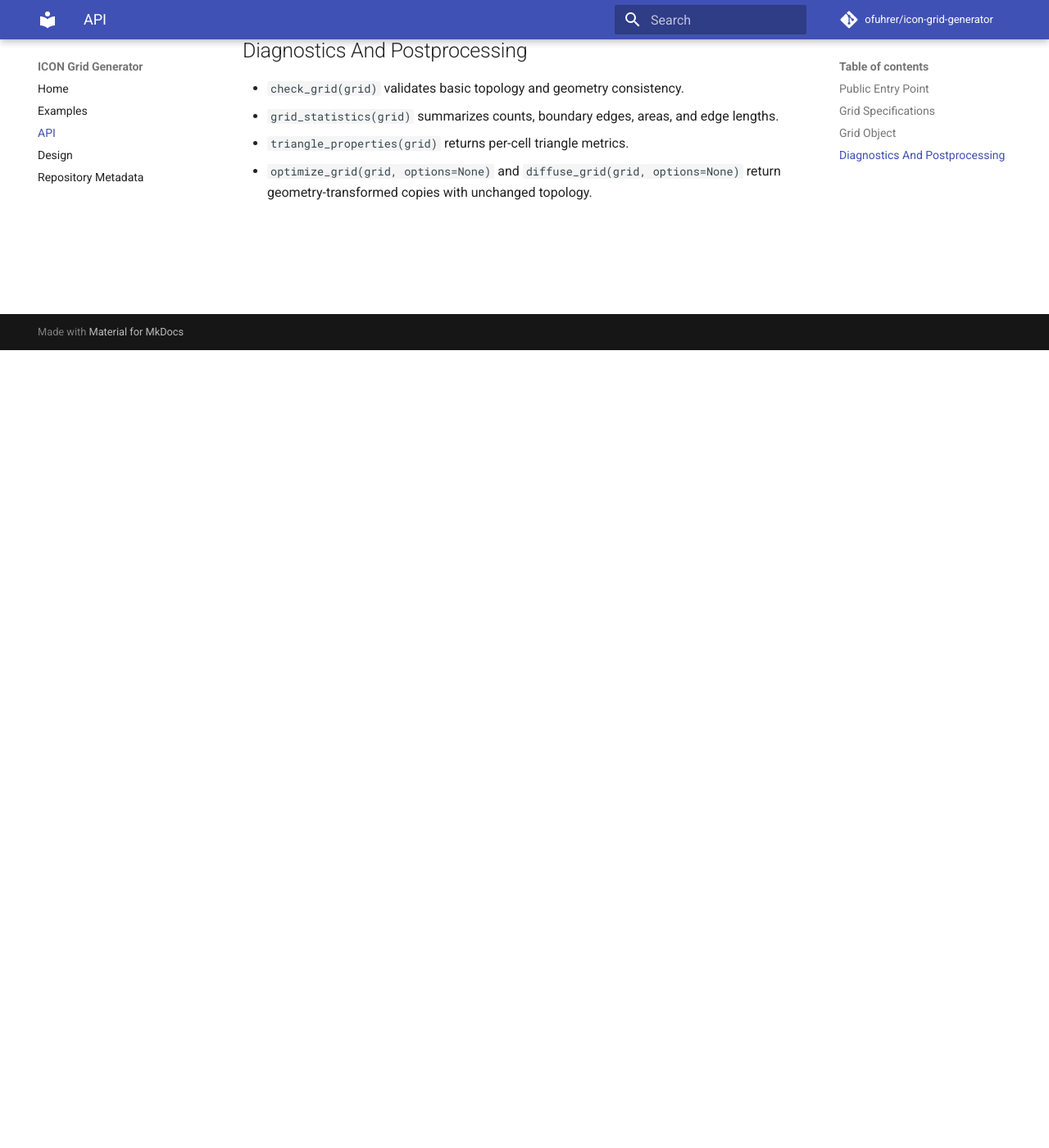
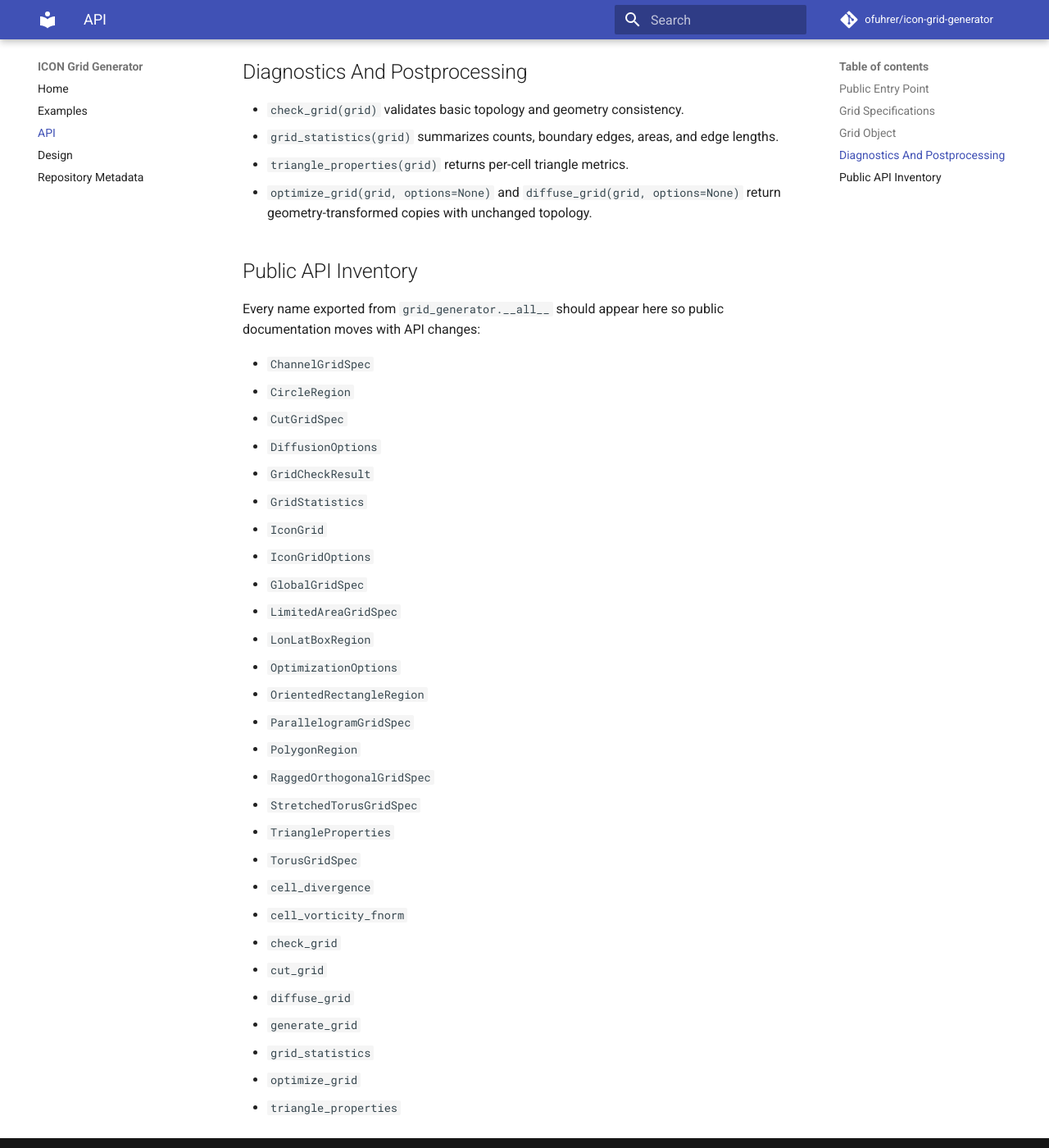
Before and after one commit to ofuhrer/icon-grid-generator, an MkDocs documentation site: the page built from docs/api.md, in a window 1280 px wide and 1400 px high, scrolled down 973 px. Shown: the whole window at 82% size. Built offline with MkDocs 1.6.1 and Material for MkDocs 9.7.7, drawn with Linux system fonts in a browser that asks for light colours; comment, search, counter and statistics services are not loaded; some of the changed text lies outside the part shown.

Commit message:
Add agent drift checks and CI coverage
Signed-off-by: Oliver Fuhrer <oli@ginko.ch>

```diff
--- a/docs/api.md
+++ b/docs/api.md
@@ -2,16 +2,16 @@
 
 ## Public Entry Point
 
-- `generate_grid(spec, options=None)` creates an `IconGrid` from an RxxByy string
-  or a grid specification object.
+- `generate_grid(spec, options=None)` creates an `IconGrid` from an ICON
+  `R<n>B<k>` string or a grid specification object.
 - `parse_grid_spec(grid_name)` parses compact global grid names such as
-  `R02B03`.
+  `R2B3` and returns canonical zero-padded names such as `R02B03`.
 - `grid_uuid(grid_name, ...)` returns a stable UUID for supported grid
   parameters.
 
 ## Grid Specifications
 
-- `GlobalGridSpec` describes spherical ICON RxxByy grids.
+- `GlobalGridSpec` describes spherical ICON `R<n>B<k>` grids.
 - `TorusGridSpec` describes planar doubly periodic triangular torus grids.
 - `LimitedAreaGridSpec` extracts a region from a generated global parent grid.
 - `StretchedTorusGridSpec`, `ChannelGridSpec`, `ParallelogramGridSpec`, and
@@ -38,3 +38,37 @@
 - `triangle_properties(grid)` returns per-cell triangle metrics.
 - `optimize_grid(grid, options=None)` and `diffuse_grid(grid, options=None)`
   return geometry-transformed copies with unchanged topology.
+
+## Public API Inventory
+
+Every name exported from `grid_generator.__all__` should appear here so public
+documentation moves with API changes:
+
+- `ChannelGridSpec`
+- `CircleRegion`
+- `CutGridSpec`
+- `DiffusionOptions`
+- `GridCheckResult`
+- `GridStatistics`
+- `IconGrid`
+- `IconGridOptions`
+- `GlobalGridSpec`
+- `LimitedAreaGridSpec`
+- `LonLatBoxRegion`
+- `OptimizationOptions`
+- `OrientedRectangleRegion`
+- `ParallelogramGridSpec`
+- `PolygonRegion`
+- `RaggedOrthogonalGridSpec`
+- `StretchedTorusGridSpec`
+- `TriangleProperties`
+- `TorusGridSpec`
+- `cell_divergence`
+- `cell_vorticity_fnorm`
+- `check_grid`
+- `cut_grid`
+- `diffuse_grid`
+- `generate_grid`
+- `grid_statistics`
+- `optimize_grid`
+- `triangle_properties`
--- a/pyproject.toml
+++ b/pyproject.toml
@@ -23,6 +23,8 @@
     "Programming Language :: Python :: 3.10",
     "Programming Language :: Python :: 3.11",
     "Programming Language :: Python :: 3.12",
+    "Programming Language :: Python :: 3.13",
+    "Programming Language :: Python :: 3.14",
     "Topic :: Scientific/Engineering :: Atmospheric Science",
     "Topic :: Scientific/Engineering :: Mathematics",
 ]
--- a/src/grid_generator/__init__.py
+++ b/src/grid_generator/__init__.py
@@ -1,4 +1,4 @@
-"""Pure Python ICON RxxByy geodesic grid generation."""
+"""Pure Python ICON R<n>B<k> geodesic grid generation."""
 
 from .grid_generator import (
     ChannelGridSpec,
```
Also changed, not shown: AGENTS.md (+27 -0 lines), CHANGELOG.md (+1 -1 lines), README.md (+16 -6 lines), docs/design.md (+14 -0 lines), docs/index.md (+3 -3 lines), 7 other files.
